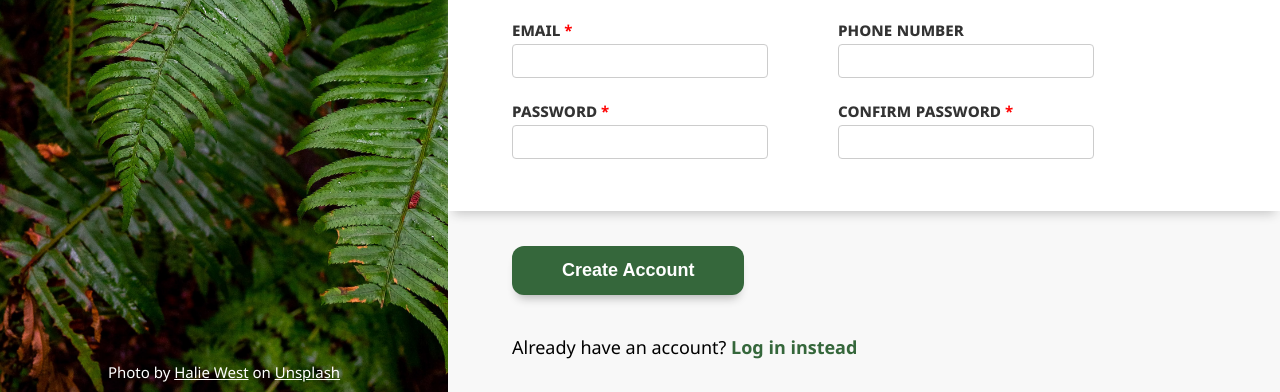
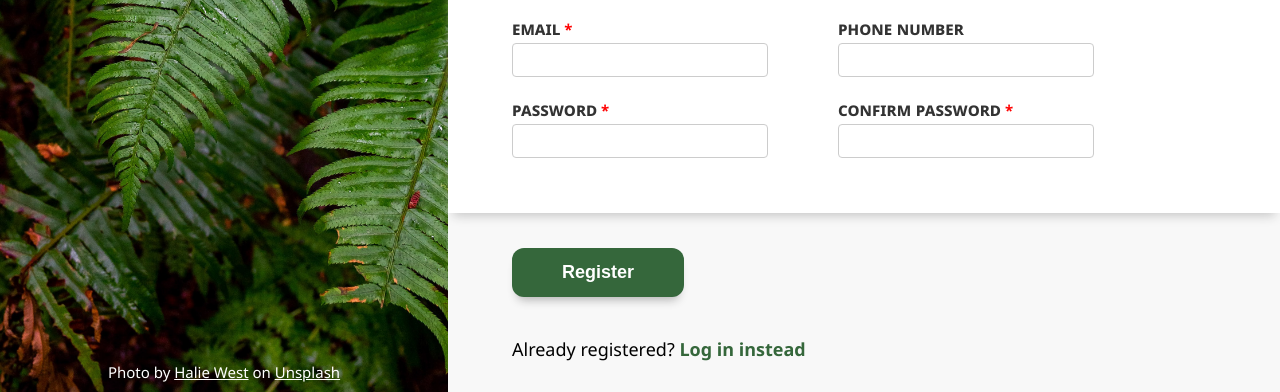
Before and after one commit to lumipixi/odin-signup, a plain HTML site: page index.html in a window 1280 px wide. Shown: the part 408-800 px from the top of the page. Drawn offline with Linux system fonts and the light colour scheme; a web font is replaced by a local one.

Commit message:
Change create account verbiage to Register, style error

```diff
--- a/index.html
+++ b/index.html
@@ -64,10 +64,10 @@
           </div>
         </div>
         <div class="form-row">
-          <button type="submit" id="submit" name="submit">Create Account</button>
+          <button type="submit" id="submit" name="submit">Register</button>
         </div>
       </form>
-      <p class="login-text">Already have an account? <a href="https://example.com">Log in instead</a></p>
+      <p class="login-text">Already registered? <a href="https://example.com">Log in instead</a></p>
     </div>
   </div>
 </body>
--- a/styles.css
+++ b/styles.css
@@ -152,6 +152,11 @@ body {
   box-shadow: 0 0 0.5rem red;
 }
 
+.main .form-row-field .password-error {
+  color: red;
+  font-size: 1.5rem;
+  padding-top: 0.5rem;
+}
 .main button {
   margin: 3.5rem 5vw 0;
   padding: 1.4rem 5ch;
```
